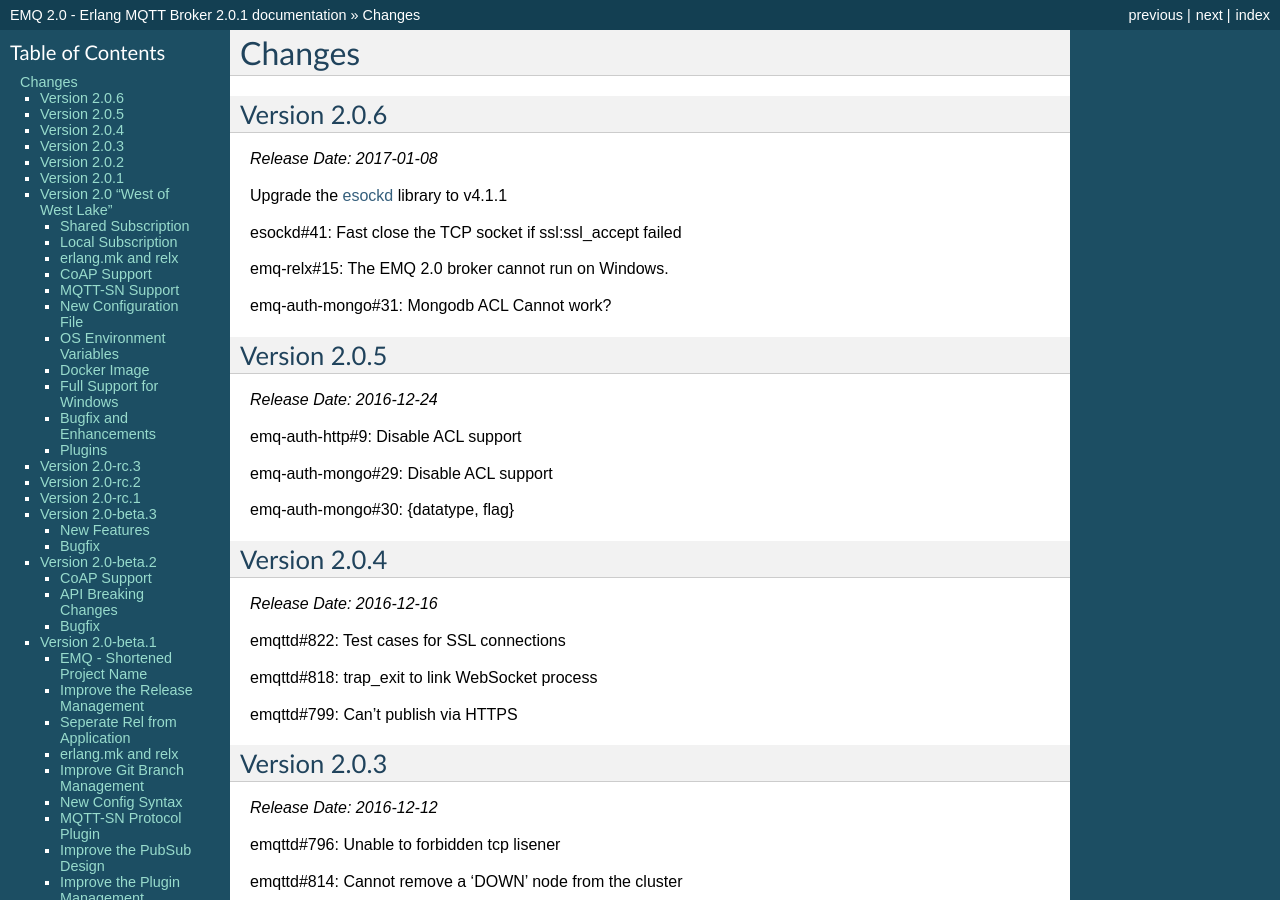
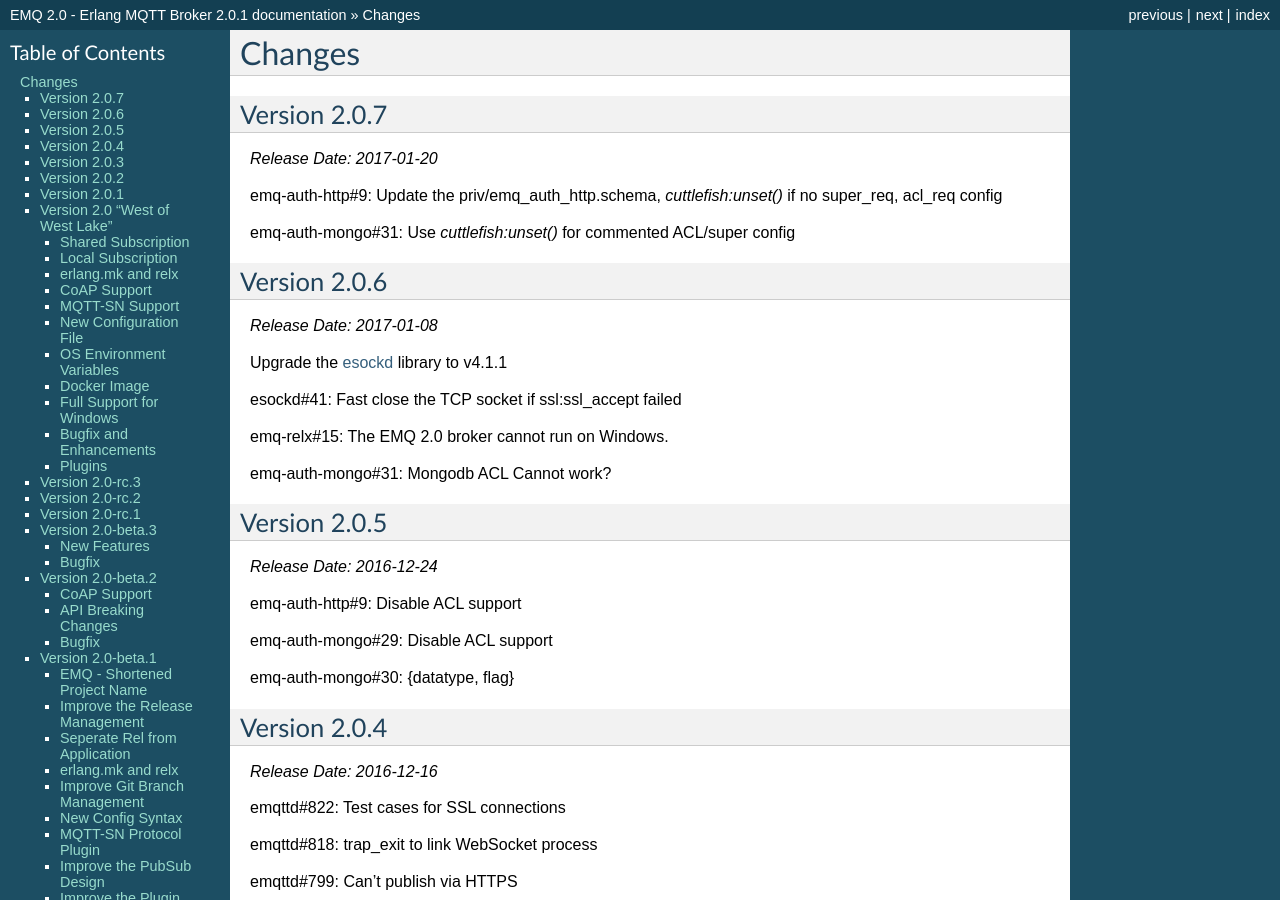
Before and after one commit to emqxarchive/emqx-docs-en, a Sphinx documentation site: the page built from source/changes.rst, in a window 1280 px wide and 900 px high. Built offline with Sphinx 7.4.7, drawn with Linux system fonts in a browser that asks for light colours.

Commit message:
2.0.7 changes

```diff
--- a/source/changes.rst
+++ b/source/changes.rst
@@ -4,6 +4,18 @@
 =======
 Changes
 =======
+
+.. _release_2.0.7:
+
+-------------
+Version 2.0.7
+-------------
+
+*Release Date: 2017-01-20*
+
+emq-auth-http#9: Update the priv/emq_auth_http.schema, `cuttlefish:unset()` if no super_req, acl_req config
+
+emq-auth-mongo#31: Use `cuttlefish:unset()` for commented ACL/super config
 
 .. _release_2.0.6:
 
```
